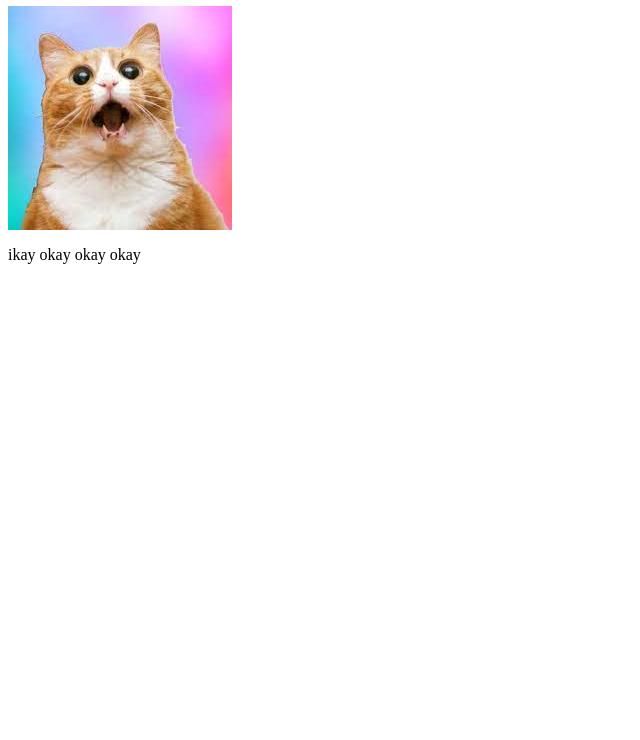
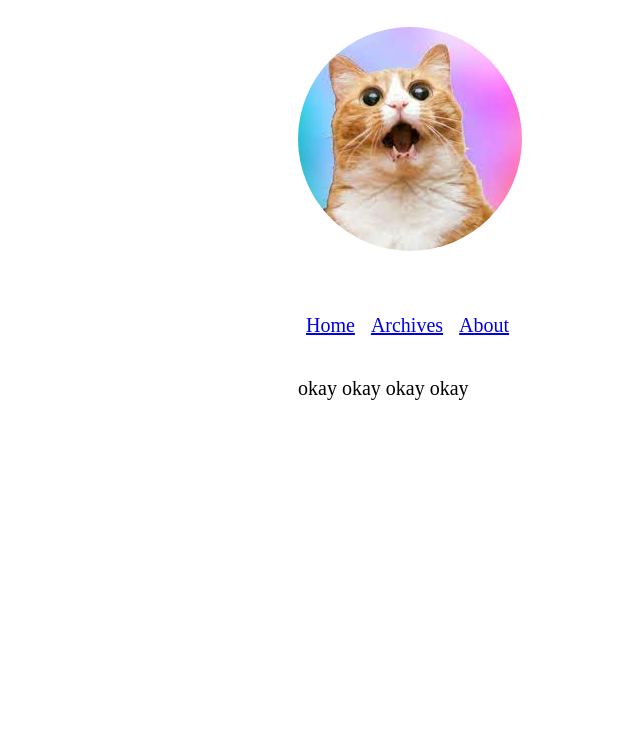
Before and after one commit to pushpa0/pushpa0.github.io, a plain HTML site: page index.html in a window 1280 px wide. Shown: the part 60-800 px from the top of the page, without its empty margins (0-640 px from the left). Drawn offline with Linux system fonts and the light colour scheme.

Commit message:
change 2

```diff
--- /dev/null
+++ b/assets/style.css
@@ -0,0 +1,27 @@
+html {
+  max-width: 70ch;
+  padding: 3em 1em;
+  margin: auto;
+  line-height: 1.75;
+  font-size: 1.25em;
+}
+
+img {
+  border-radius: 50%;
+}
+
+li {
+  float: left;
+}
+
+li a {
+  display: block;
+  padding: 8px;
+}
+
+ul {
+  list-style-type: none;
+  margin: 0;
+  padding: 0;
+  overflow: hidden;
+}
--- a/index.html
+++ b/index.html
@@ -1,17 +1,25 @@
-<!DOCTYPE>
 <!DOCTYPE html>
 <html lang="en">
   <head>
     <title></title>
     <meta charset="UTF-8">
     <meta name="viewport" content="width=device-width, initial-scale=1">
-    <link href="css/style.css" rel="stylesheet">
+    <link href="assets/style.css" rel="stylesheet">
   </head>
-  <body>
 
-<h1 id="hello">Hello !!!</h1>
-<img src="index.jpg">
-<p>ikay okay okay okay</p>
+<body>
+
+<h1><img src="assets/index.jpg"></h1>
+
+<nav>
+  <ul>
+    <li><a href="#">Home</a></li>
+    <li><a href="#">Archives</a></li>
+    <li><a href="#">About</a></li>
+  </ul>
+</nav>
+
+<p>okay okay okay okay</p>
 
 </body>
 
```
Also changed, not shown: assets/index.jpg (renamed from index.jpg).
